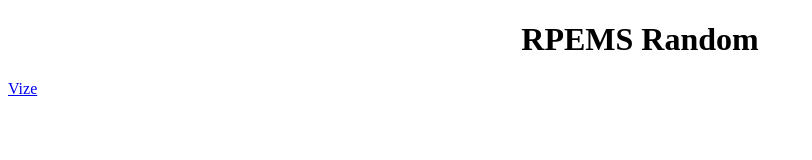
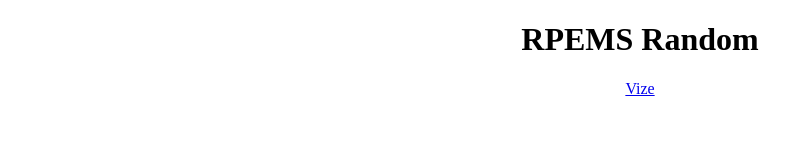
Before and after one commit to rpemsrandom/rpemsrandom.github.io, a plain HTML site: page index.html in a window 1280 px wide. Shown: the whole page, without its empty margins (0-812 px from the left). Drawn offline with Linux system fonts and the light colour scheme.

Commit message:
Update index.html

```diff
--- a/index.html
+++ b/index.html
@@ -4,8 +4,9 @@
     <style>
       h1 {text-align: center;}
       a {text-align: center;}
+      div {text-align: center;}
     </style>
     <h1>RPEMS Random</h1>
-    <a href='https://rpemsrandom.github.io/vize'>Vize</a>
+    <div><a href='https://rpemsrandom.github.io/vize'>Vize</a></div>
   </body>
 </html>
```
